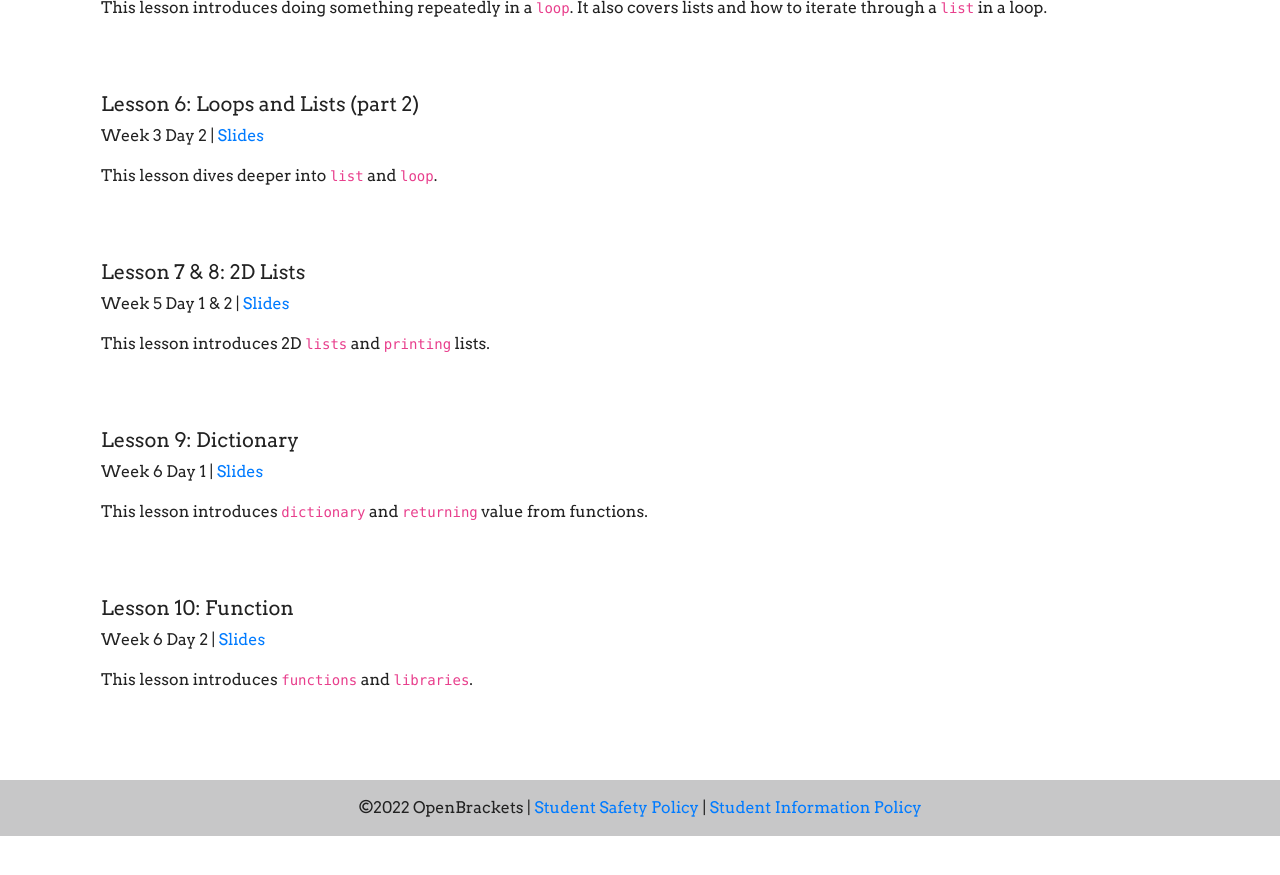
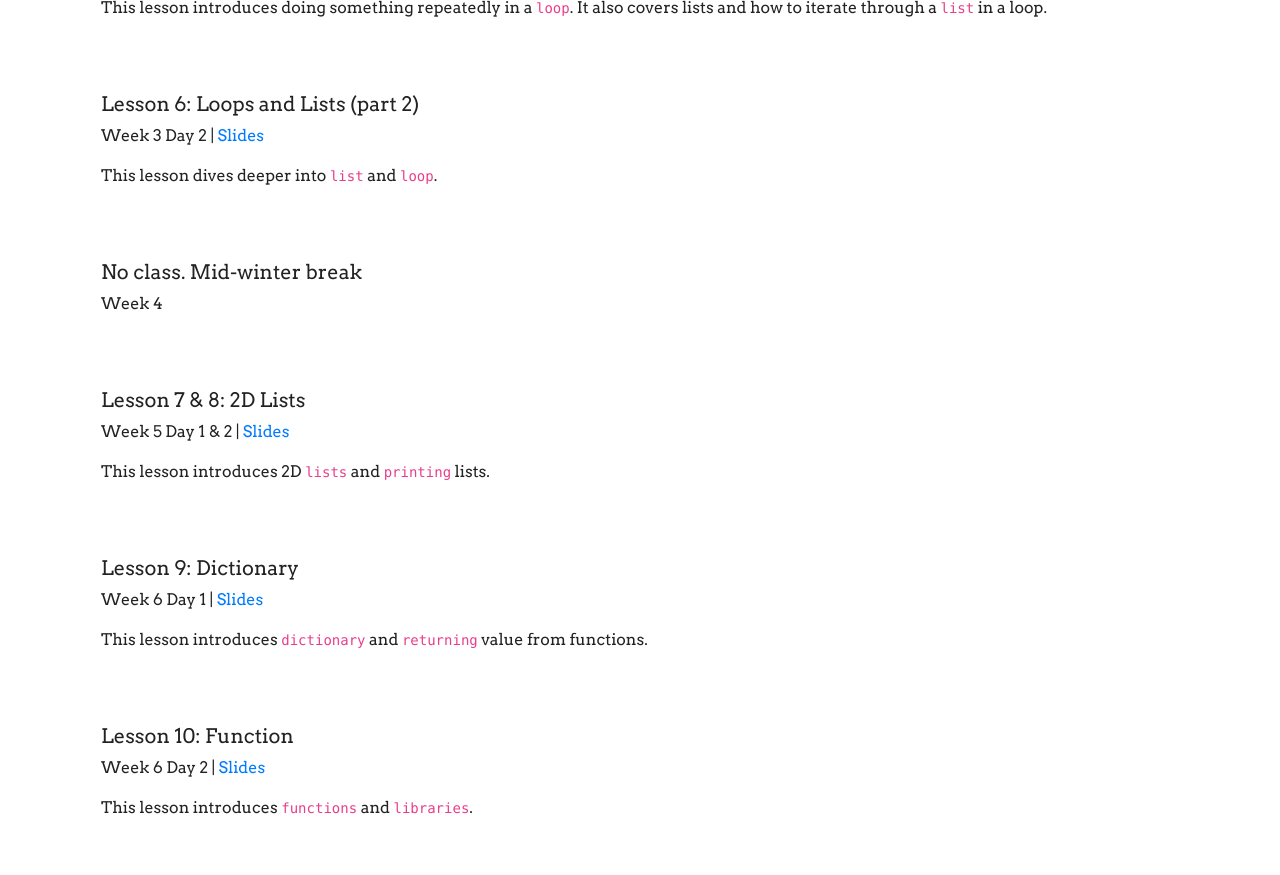
Before and after one commit to qpwoeirut/OpenBrackets-website, a Jekyll site: the page built from spring2022/beginningPython.html, in a window 1280 px wide and 900 px high, scrolled down 1173 px. Shown: the top 875 px of the window. Built offline with Jekyll 4.4.1, drawn with Linux system fonts in a browser that asks for light colours; before the commit the page ends 2009 px from its top, so only the background shows below that.

Commit message:
Add mid-winter break

```diff
--- a/spring2022/beginningPython.html
+++ b/spring2022/beginningPython.html
@@ -91,6 +91,14 @@
 </div>
 <div class="col-12 media">
     <div class="media-body">
+        <h5 class="mt-0">No class. Mid-winter break</h5>
+        <p>Week 4</p>
+        </p>
+        <br>
+    </div>
+</div>
+<div class="col-12 media">
+    <div class="media-body">
         <h5 class="mt-0">Lesson 7 & 8: 2D Lists </h5>
         <p>Week 5 Day 1 & 2 | <a
                 href="https://docs.google.com/presentation/d/1lzeAF6UYN0ndWgxHpRZsE4SCEZs9nWaX8KHAbGw04tA"
```
